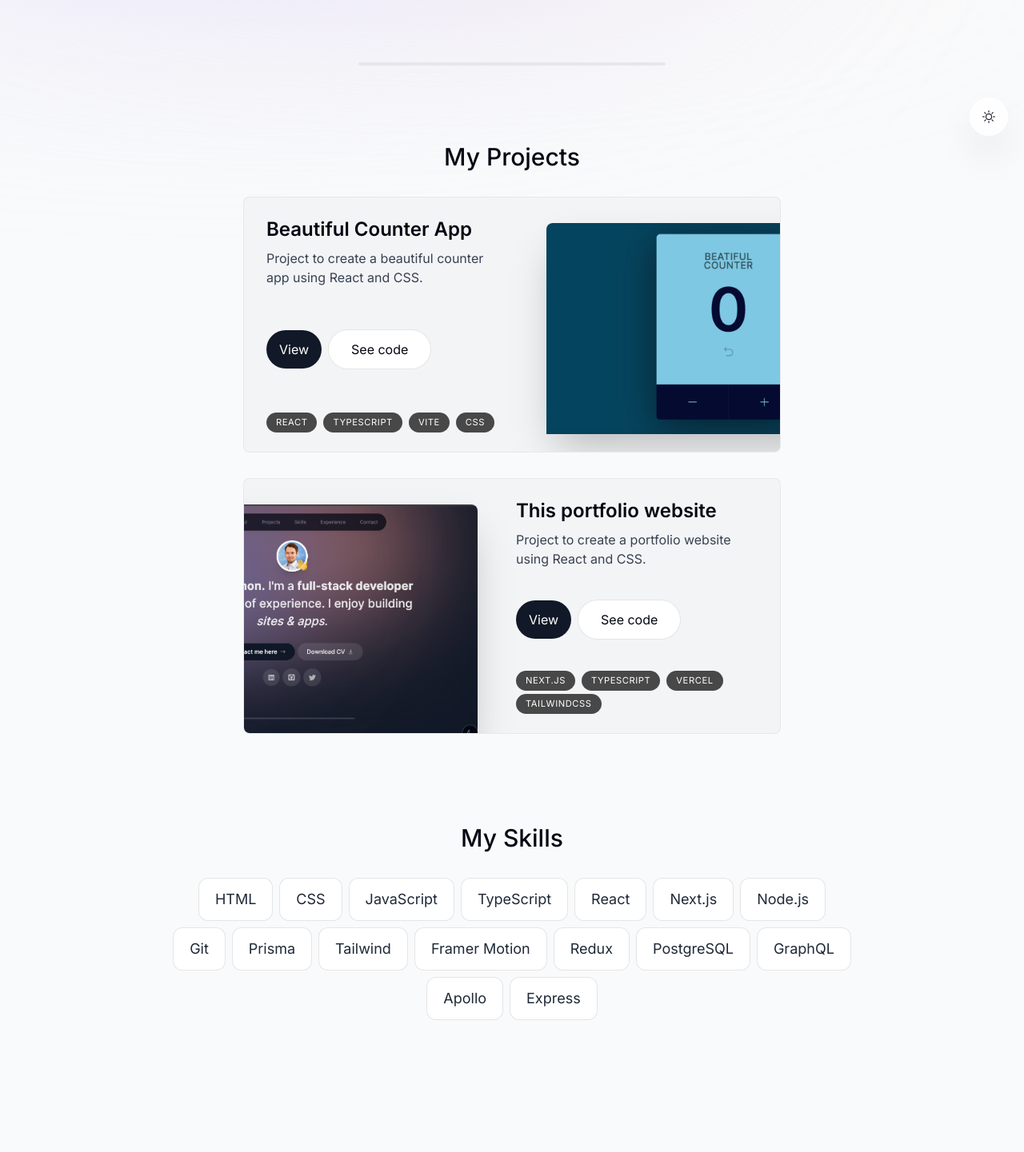
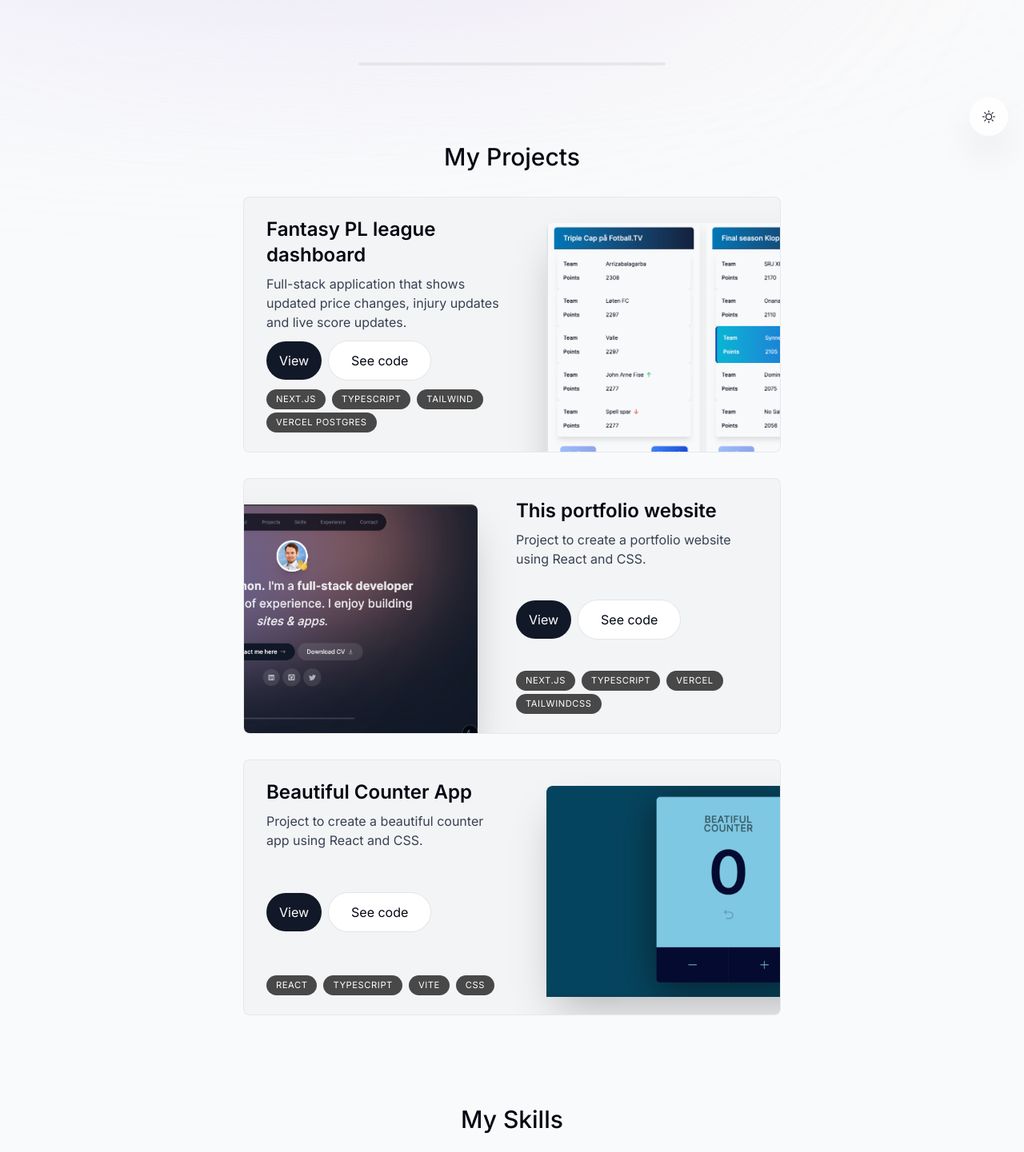
Before and after one commit to simonsynnes/personal-portfolio-website, a Next.js app: page / in a window 1280 px wide. Shown: the part 610-2051 px from the top of the page at 80% size. Built offline with nearby package versions, Linux system fonts and the light colour scheme; no server answers.

Commit message:
Updated projects

```diff
--- a/components/project.tsx
+++ b/components/project.tsx
@@ -44,7 +44,7 @@ const Project = ({
 
           <div className="flex gap-2 items-center mt-auto">
             <Link
-              href={gitHubURL}
+              href={projectURL}
               className="group bg-gray-900 text-white px-4 py-3 flex items-center gap-2 rounded-full outline-none focus:scale-110 hover:scale-110 hover:bg-gray-950 active:scale-105 transition"
             >
               View
--- a/library/data.ts
+++ b/library/data.ts
@@ -4,6 +4,7 @@ import { FaReact } from "react-icons/fa";
 import { LuGraduationCap } from "react-icons/lu";
 import beautifulcounterapp from "@/public/beautifulcounterapp.png";
 import portfoliowebsite from "@/public/portfoliowebsite.png";
+import fantasypl from "@/public/fantasypl.png";
 
 export const links = [
   {
@@ -61,13 +62,13 @@ export const experienceData = [
 
 export const projectsData = [
   {
-    title: "Beautiful Counter App",
+    title: "Fantasy PL league dashboard",
     description:
-      "Project to create a beautiful counter app using React and CSS.",
-    tags: ["React", "TypeScript", "Vite", "CSS"],
-    imageUrl: beautifulcounterapp,
-    gitHubURL: "https://github.com/Simonsynnes/beautiful-counter-app",
-    projectURL: "https://simon-s.github.io/beautiful-counter-app/",
+      "Full-stack application that shows updated price changes, injury updates and live score updates.",
+    tags: ["Next.js", "TypeScript", "Tailwind", "Vercel Postgres"],
+    imageUrl: fantasypl,
+    gitHubURL: "https://github.com/simonsynnes/fantasypl-league-dashboard",
+    projectURL: "https://fantasypl-league-dashboard.vercel.app/",
   },
   {
     title: "This portfolio website",
@@ -76,6 +77,15 @@ export const projectsData = [
     imageUrl: portfoliowebsite,
     gitHubURL: "https://github.com/simonsynnes/personal-portfolio-website",
     projectURL: "simonsynnes.com",
+  },
+  {
+    title: "Beautiful Counter App",
+    description:
+      "Project to create a beautiful counter app using React and CSS.",
+    tags: ["React", "TypeScript", "Vite", "CSS"],
+    imageUrl: beautifulcounterapp,
+    gitHubURL: "https://github.com/Simonsynnes/beautiful-counter-app",
+    projectURL: "https://simon-s.github.io/beautiful-counter-app/",
   },
 ];
 
```
Also changed, not shown: public/fantasypl.png (added).
